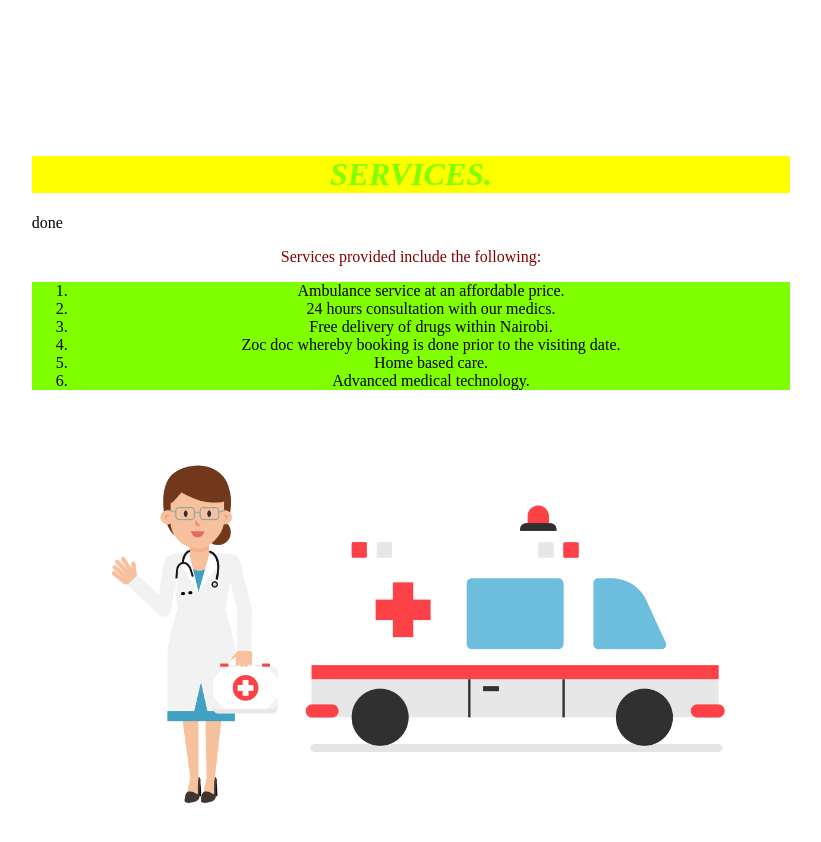
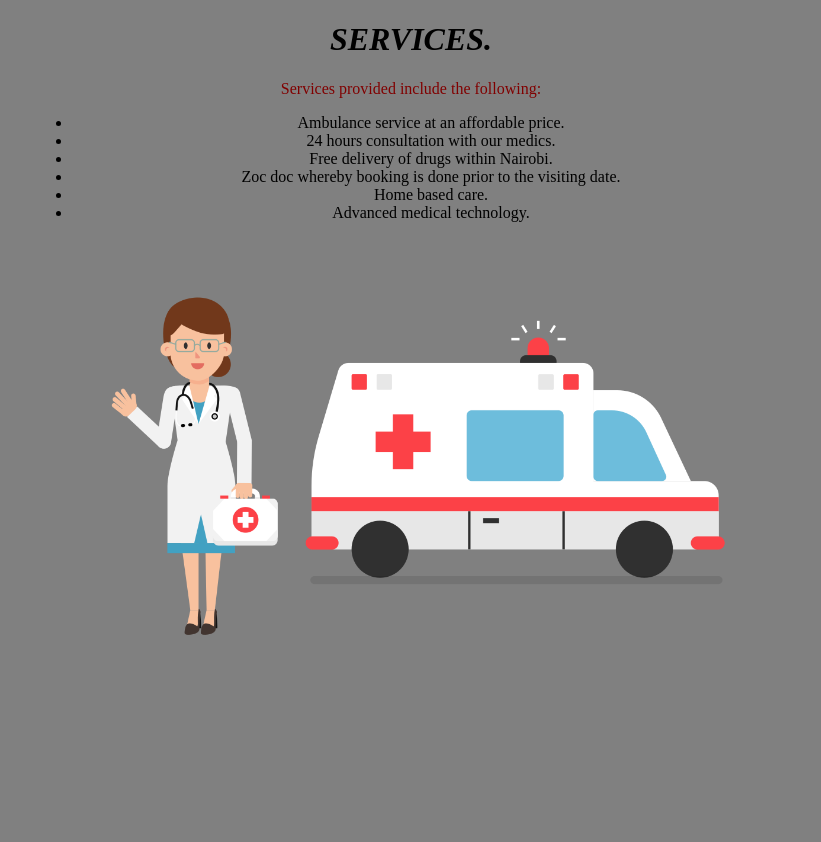
Before and after one commit to Lindah001/hotel, a plain HTML site: page Desktop/Medicare-online/services.html in a window 1280 px wide. Shown: the whole page, without its empty margins (229-1050 px from the left). After the commit the page ends 800 px from the top, so only its background shows below. Drawn offline with Linux system fonts and the light colour scheme.

Commit message:
changes made to css and html

```diff
--- a/Desktop/Medicare-online/services.css
+++ b/Desktop/Medicare-online/services.css
@@ -4,8 +4,7 @@ h1{
     font-family: 'Times New Roman', Times, serif;
     font-style: italic;
     font-size: xx-large;
-    color: chartreuse;
-    background-color: yellow;
+    color: black;
 
 
 }
@@ -13,23 +12,23 @@ p{
     color: maroon;
     text-align: center;
 }
-ol{
+ul{
     color: black;
-    background-color: chartreuse;
     text-align: center;
+    display: block;
 
 }
 body {
     background-position: center center;
     background-size: 60% 100%;
     background-repeat: no-repeat;
+    background-color: gray;
 
 }
 .center{
     margin: auto;
     width: 60%;
     border: 5px black;
-    padding: 10%;
 }
 img{
    float: center;
--- a/Desktop/Medicare-online/services.html
+++ b/Desktop/Medicare-online/services.html
@@ -8,16 +8,16 @@
 </head>
 <body>
     <div class="center">
-    <h1>SERVICES.</h1>done
+    <h1>SERVICES.</h1>
     <p>Services provided include the following:</p>
-    <ol>
+    <ul>
         <li>Ambulance service at an affordable price.</li>
         <li>24 hours consultation with our medics.</li>
         <li>Free delivery of drugs within Nairobi.</li>
         <li>Zoc doc whereby booking is done prior to the visiting date.</li>
         <li>Home based care.</li>
         <li>Advanced medical technology.</li>
-    </ol>
+    </ul>
     <img src="Services.jpg" width="100%" height="100%">
     </div>
 
```
